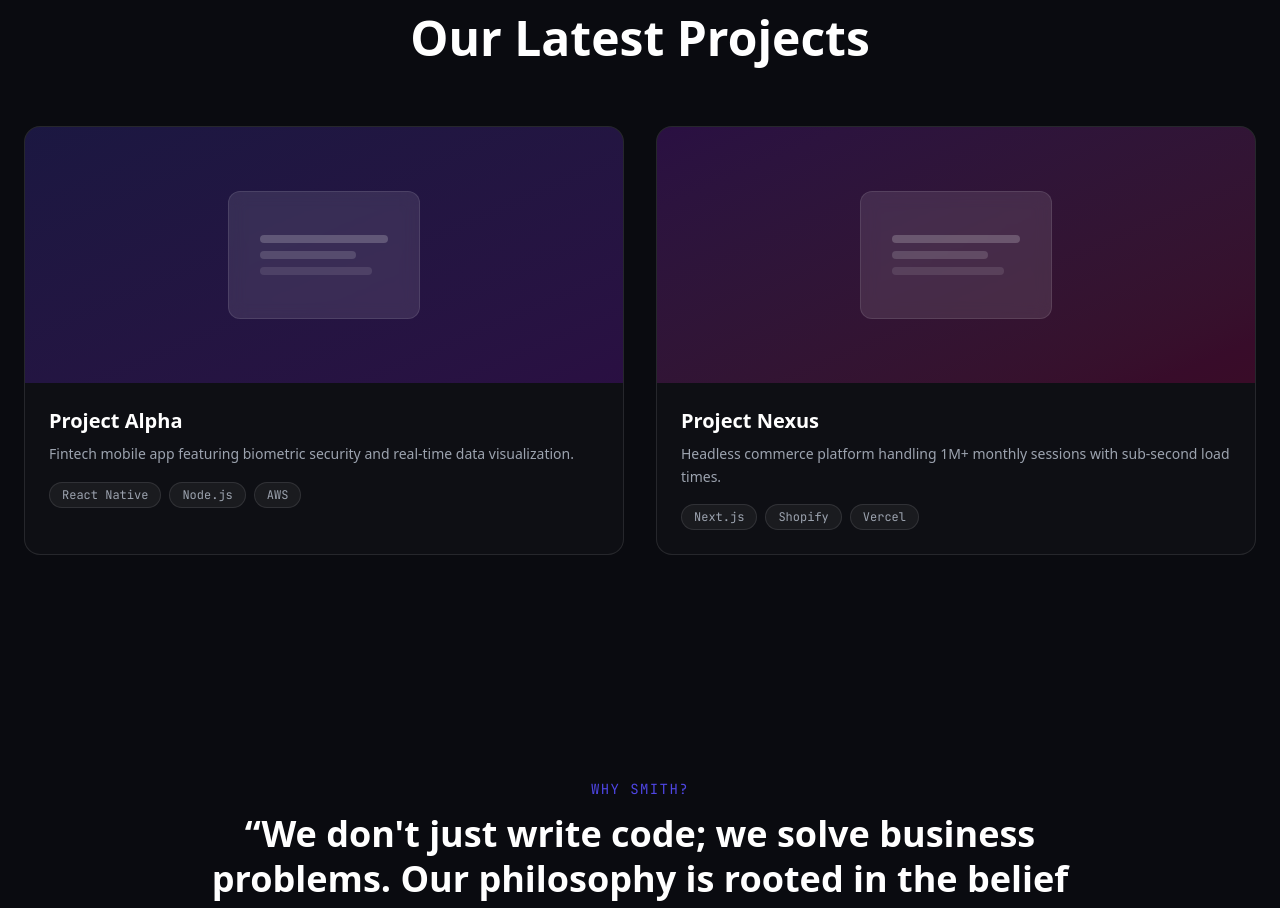
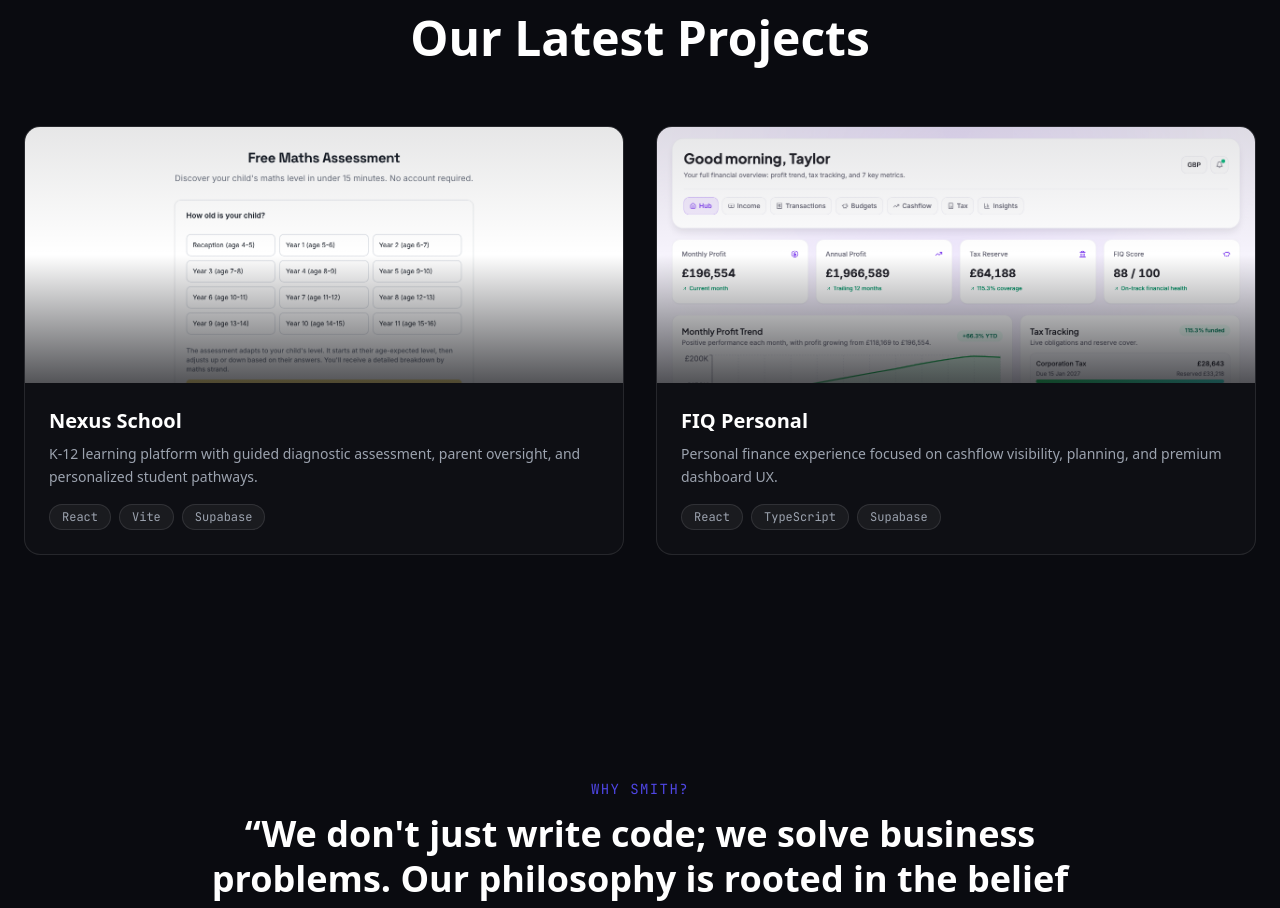
Before and after one commit to TJiMTS/smithinnovation-website, a Next.js app: page / in a window 1280 px wide. Shown: the part 2166-3074 px from the top of the page. Built offline with nearby package versions, Linux system fonts and the light colour scheme.

Commit message:
Add Nexus and FIQ project screenshots

```diff
--- a/src/components/Work.tsx
+++ b/src/components/Work.tsx
@@ -3,21 +3,22 @@
 import React from "react";
 import { motion } from "framer-motion";
 import { ArrowUpRight } from "lucide-react";
+import Image from "next/image";
 
 const projects = [
   {
-    title: "Project Alpha",
+    title: "Nexus School",
     description:
-      "Fintech mobile app featuring biometric security and real-time data visualization.",
-    tags: ["React Native", "Node.js", "AWS"],
-    gradient: "from-indigo-600/20 to-purple-600/20",
+      "K-12 learning platform with guided diagnostic assessment, parent oversight, and personalized student pathways.",
+    tags: ["React", "Vite", "Supabase"],
+    image: "/projects/nexus-school-diagnostic.png",
   },
   {
-    title: "Project Nexus",
+    title: "FIQ Personal",
     description:
-      "Headless commerce platform handling 1M+ monthly sessions with sub-second load times.",
-    tags: ["Next.js", "Shopify", "Vercel"],
-    gradient: "from-purple-600/20 to-pink-600/20",
+      "Personal finance experience focused on cashflow visibility, planning, and premium dashboard UX.",
+    tags: ["React", "TypeScript", "Supabase"],
+    image: "/projects/fiq-personal-showcase.png",
   },
 ];
 
@@ -50,17 +51,15 @@
               transition={{ duration: 0.6, delay: index * 0.15 }}
               className="group relative rounded-2xl border border-white/10 overflow-hidden bg-white/[0.02] hover:border-[#4F46E5]/40 transition-all duration-300"
             >
-              {/* Project Image Placeholder */}
-              <div
-                className={`relative h-64 bg-gradient-to-br ${project.gradient} flex items-center justify-center`}
-              >
-                <div className="w-48 h-32 rounded-xl bg-white/10 border border-white/10 backdrop-blur-sm flex items-center justify-center">
-                  <div className="space-y-2">
-                    <div className="w-32 h-2 rounded bg-white/20" />
-                    <div className="w-24 h-2 rounded bg-white/15" />
-                    <div className="w-28 h-2 rounded bg-white/10" />
-                  </div>
-                </div>
+              <div className="relative h-64 overflow-hidden">
+                <Image
+                  src={project.image}
+                  alt={`${project.title} screenshot`}
+                  fill
+                  className="object-cover object-top transition-transform duration-500 group-hover:scale-105"
+                  sizes="(max-width: 768px) 100vw, 50vw"
+                />
+                <div className="absolute inset-0 bg-gradient-to-t from-[#0A0B10]/70 via-transparent to-[#0A0B10]/10" />
 
                 {/* Hover arrow */}
                 <div className="absolute top-4 right-4 w-10 h-10 rounded-full bg-white/10 backdrop-blur-sm flex items-center justify-center opacity-0 group-hover:opacity-100 transition-opacity">
```
Also changed, not shown: public/projects/fiq-personal-showcase.png (added), public/projects/nexus-school-diagnostic.png (added).
